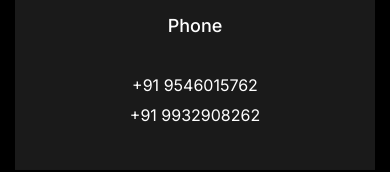
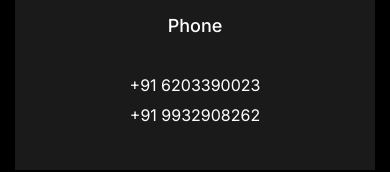
Before and after one commit to AbhishekCS3459/Unblue.in, a Next.js app: page /contact-us in a window 390 px wide. Shown: the part 780-952 px from the top of the page. Built offline with nearby package versions, Linux system fonts and the light colour scheme.

Commit message:
Added my phone number

```diff
--- a/src/components/containers/ContactMain.tsx
+++ b/src/components/containers/ContactMain.tsx
@@ -21,7 +21,7 @@ const ContactMain = () => {
                 <p>
                   <Link href="tel:">
                   <ul>
-                    <li>+91 9546015762</li>
+                    <li>+91 6203390023</li>
                     <li>+91 9932908262</li>
                   </ul>
 
```
